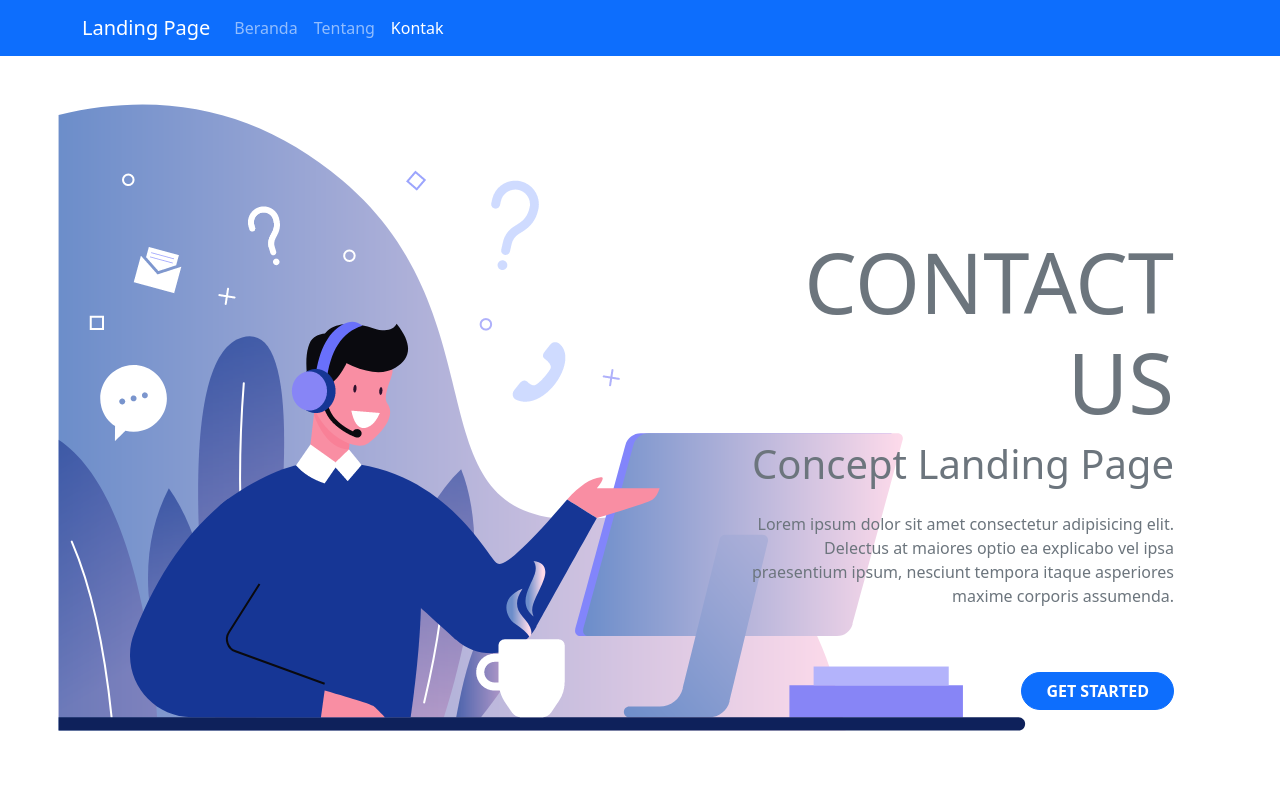
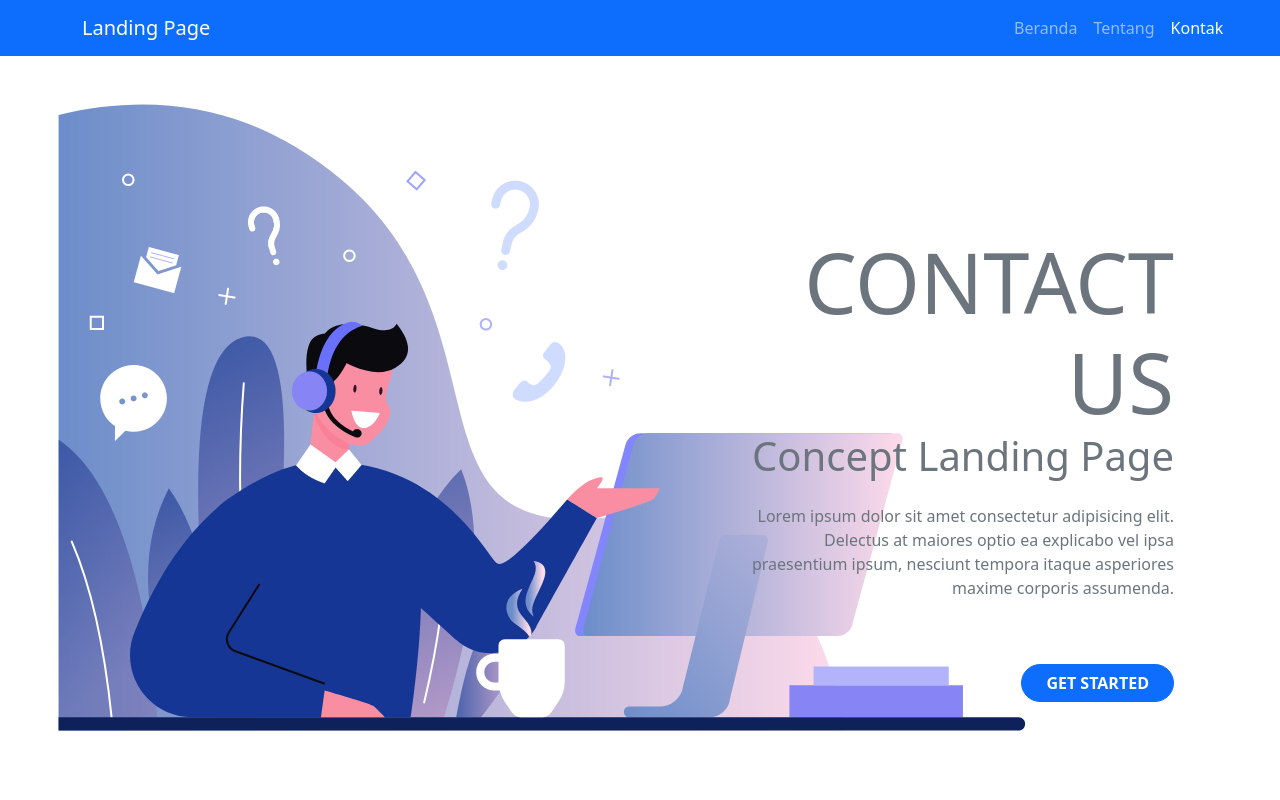
Before and after one commit to denz91/Landingpage, a React (Create React App) app: page /kontak in a window 1280 px wide. Shown: the top 800 px of the page. Built offline with nearby package versions, Linux system fonts and the light colour scheme.

Commit message:
responsive tampilan, panmbahan tombol expand colapse

```diff
--- a/public/index.html
+++ b/public/index.html
@@ -24,7 +24,7 @@
       work correctly both with client-side routing and a non-root public URL.
       Learn how to configure a non-root public URL by running `npm run build`.
     -->
-    <title>React App</title>
+    <title>Landing Page</title>
   </head>
   <body>
     <noscript>You need to enable JavaScript to run this app.</noscript>
--- a/src/App.js
+++ b/src/App.js
@@ -15,10 +15,18 @@ import Kontak from "./pages/Kontak";
 function App() {
   return (
     <Router>
-      <Navbar bg="primary" variant="dark">
+      <Navbar bg="primary" variant="dark" expand="lg">
         <Container>
           <Navbar.Brand href="#home">Landing Page</Navbar.Brand>
-          <Nav className="me-auto">
+          <Navbar.Toggle aria-controls="responsive-navbar-nav" />
+          <Navbar.Collapse
+            id="responsive-navbar-nav"
+            className="justify-content-end"
+          >
+            <Nav
+              className="ml-auto justify-content-between"
+              style={{ width: "15vw" }}
+            >
               <LinkContainer to="/">
                 <Nav.Link>Beranda</Nav.Link>
               </LinkContainer>
@@ -29,6 +37,7 @@ function App() {
                 <Nav.Link>Kontak</Nav.Link>
               </LinkContainer>
             </Nav>
+          </Navbar.Collapse>
         </Container>
       </Navbar>
       <Container style={{ height: "100vh" }}>
--- a/src/pages/Kontak.js
+++ b/src/pages/Kontak.js
@@ -13,7 +13,7 @@ const Kontak = () => {
       >
         <Col className="mt-3 pt-3 " lg={5}>
           <h1
-            className="mt-5 text-end text-muted"
+            className="mt-5 text-end text-muted mb-0"
             style={{ fontSize: "5.2rem" }}
           >
             CONTACT US
--- a/src/pages/Tentang.js
+++ b/src/pages/Tentang.js
@@ -4,7 +4,7 @@ import { Row, Col, Button, Card } from "react-bootstrap";
 const Tentang = () => {
   return (
     <Row>
-      <Row className="h-100">
+      <Row className="h-100 mt-3" lg={2} md={1} sm={1} xs={1}>
         <Col className="my-auto">
           <h1 className="fw-bold m-0">ABOUT</h1>
           <h1 className="fw-bold">US</h1>
@@ -22,10 +22,10 @@ const Tentang = () => {
           <img className="img-fluid" src="/img/about.png" alt="" />
         </Col>
       </Row>
-      <Row className="justify-content-evenly">
-        <h1 className="text-center mb-5">Testimonial</h1>
-        <div className="w-25">
-          <Card style={{ width: "18rem" }} className="shadow">
+      <h1 className="text-center mb-5">Testimonial</h1>
+      <Row className="justify-content-evenly" lg={4} md={2} sm={2} xs={1}>
+        <Col>
+          <Card className="shadow">
             <Card.Img
               className="img-fluid rounded-circle"
               style={{ height: "300px", objectFit: "cover" }}
@@ -41,9 +41,9 @@ const Tentang = () => {
               </Card.Text>
             </Card.Body>
           </Card>
-        </div>
-        <div className="w-25">
-          <Card style={{ width: "18rem" }} className="shadow">
+        </Col>
+        <Col>
+          <Card className="shadow">
             <Card.Img
               className="img-fluid rounded-circle"
               style={{
@@ -63,9 +63,9 @@ const Tentang = () => {
               </Card.Text>
             </Card.Body>
           </Card>
-        </div>
-        <div className="w-25">
-          <Card style={{ width: "18rem" }} className="shadow">
+        </Col>
+        <Col>
+          <Card className="shadow">
             <Card.Img
               className="img-fluid rounded-circle"
               style={{ height: "300px", objectFit: "cover" }}
@@ -81,9 +81,9 @@ const Tentang = () => {
               </Card.Text>
             </Card.Body>
           </Card>
-        </div>
-        <div className="w-25">
-          <Card style={{ width: "18rem" }} className="shadow">
+        </Col>
+        <Col>
+          <Card className="shadow">
             <Card.Img
               className="img-fluid rounded-circle"
               style={{ height: "300px", objectFit: "cover" }}
@@ -99,7 +99,7 @@ const Tentang = () => {
               </Card.Text>
             </Card.Body>
           </Card>
-        </div>
+        </Col>
       </Row>
     </Row>
   );
```
Lines whose indentation alone changed are shown as unchanged.
